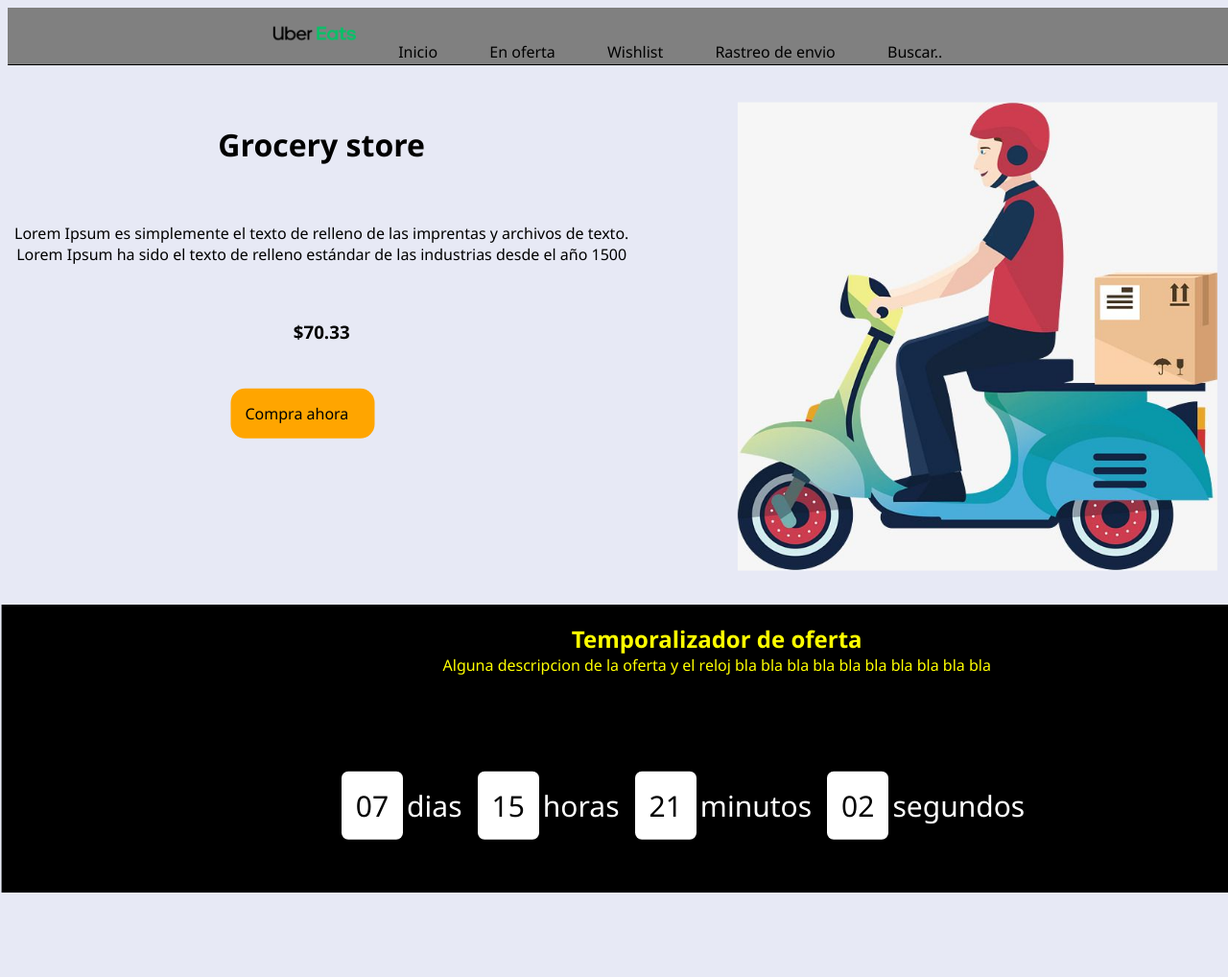
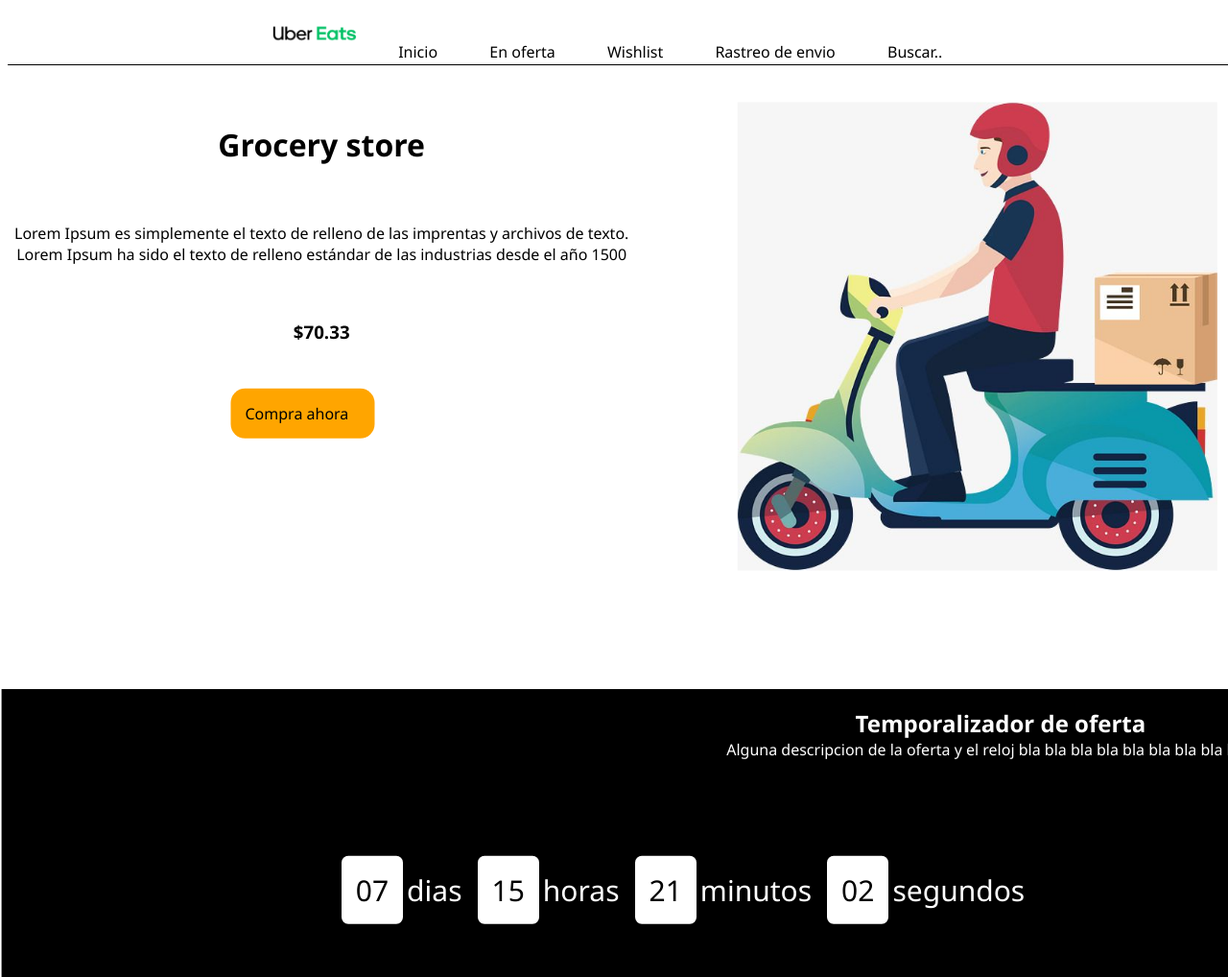
Before and after one commit to Elmo-Yete/maquetado1, a plain HTML site: page index.html in a window 1280 px wide. Shown: the top 1018 px of the page at 96% size. Before the commit the page ends 975 px from the top, so only its background shows below. Drawn offline with Linux system fonts and the light colour scheme.

Commit message:
no pos ta re fea esta madre

```diff
--- a/style.css
+++ b/style.css
@@ -3,7 +3,7 @@ body{
     position: relative;
     min-height: 100vh;
     width: 100%;
-    background: #e7e9f5;
+    background: white;
     font-family: 'Segoe UI', Tahoma, Geneva, Verdana, sans-serif;
 
 }
@@ -15,7 +15,7 @@ nav {
     text-align: center;
     border-bottom: 1px solid black;
     z-index: 100;
-    background: gray;
+    background: white;
 }
 
 ul {
@@ -95,10 +95,10 @@ a:hover {
 .txt-enrect {
     display: inline-block;
     padding: 10px;
-    transform: translate(75%,-150%);
+    transform: translate(125%,-150%);
     text-align: center;
     white-space: pre-line;
-    color: yellow;
+    color: white;
     position: relative;
     white-space: nowrap;
 }
```
Also changed, not shown: index.html (+1 -1 lines).
